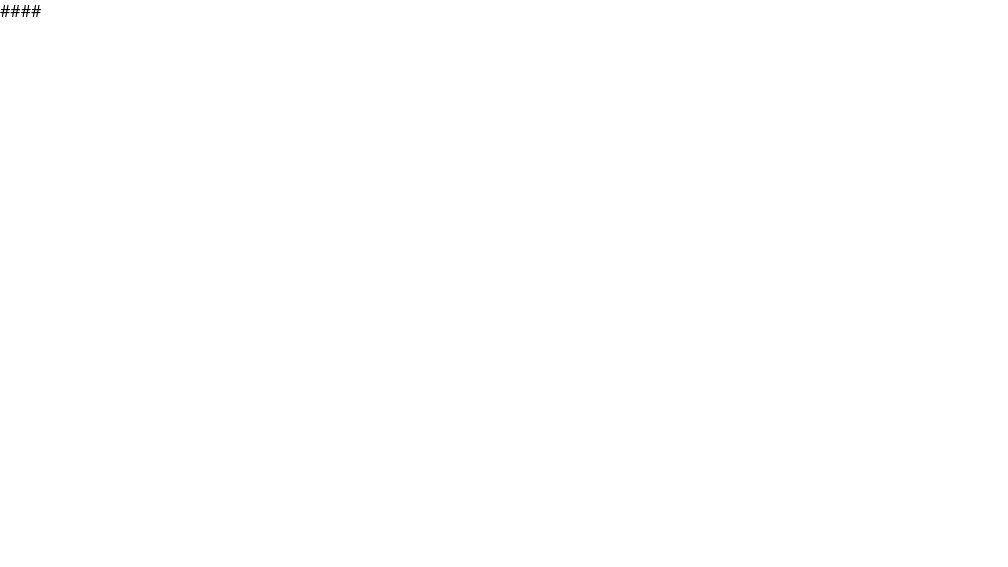
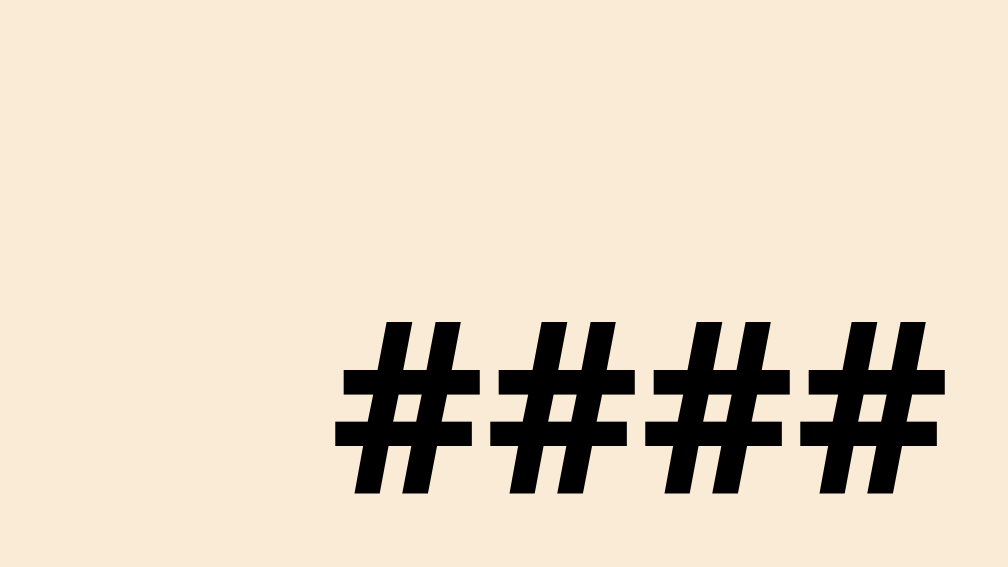
Before and after one commit to LimJY03/FlashNumber, a plain HTML site: page index.html in a window 1280 px wide. Shown: the whole page, without its empty margins (0-1008 px from the left). Drawn offline with Linux system fonts and the light colour scheme.

Commit message:
Update style.css

```diff
--- a/style.css
+++ b/style.css
@@ -4,7 +4,7 @@
     font-family: system-ui, -apple-system, BlinkMacSystemFont, 'Segoe UI', Roboto, Oxygen, Ubuntu, Cantarell, 'Open Sans', 'Helvetica Neue', sans-serif;
 }
 
-#contentWrapper {
+#content-wrapper {
     height: 100vh;
     width: 100%;
     text-align: center;
@@ -12,7 +12,7 @@
     background-color: antiquewhite;
 }
 
-#contentWrapper > #content {
+#content-wrapper > #content {
     position: absolute;
     top: 50%;
     left: 50%;
```
